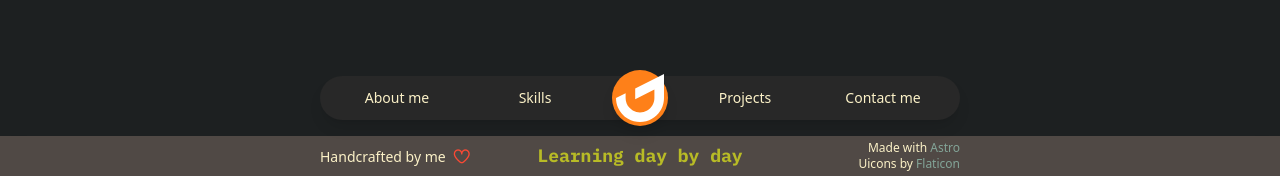
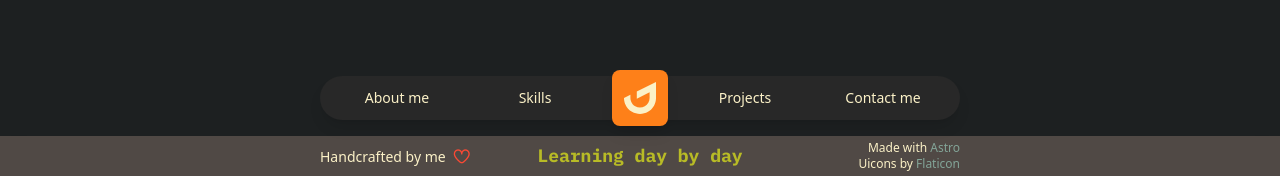
Before and after one commit to GRJorge/portfolio, an Astro site: page / in a window 1280 px wide. Shown: the part 664-840 px from the top of the page. Built offline with nearby package versions, Linux system fonts and the light colour scheme; Astro itself is replaced by a stand-in of ours.

Commit message:
Apply logo component

```diff
--- a/src/components/nav.component.astro
+++ b/src/components/nav.component.astro
@@ -1,9 +1,13 @@
+---
+import Logo from "./logo.component.astro";
+---
+
 <nav class="fixed justify-center text-sm w-screen flex bottom-4 z-50">
   <div class="flex items-center w-1/2 rounded-full bg-dark-300 shadow-lg p-2 text-light">
     <a class="flex-1 text-center rounded-full py-1 hover:bg-dark-200 transition-all" href="">About me</a>
     <a class="flex-1 text-center rounded-full py-1 hover:bg-dark-200 transition-all" href="">Skills</a>
     <div class="relative flex justify-center items-center w-14 mx-2">
-      <a class="bg-orange rounded-full absolute w-14 h-14 flex justify-center items-center shadow-lg group" href=""><img class="w-12 group-hover:scale-[114%] transition-all" src="/favicon.svg" alt=""></a>
+      <a class="bg-orange hover:bg-primary rounded-lg absolute w-14 h-14 flex justify-center items-center shadow-lg group" href=""><Logo color="fill-light" size={32} /></a>
     </div>
     <a class="flex-1 text-center rounded-full py-1 hover:bg-dark-200 transition-all" href="">Projects</a>
     <a class="flex-1 text-center rounded-full py-1 hover:bg-dark-200 transition-all" href="">Contact me</a>
```
